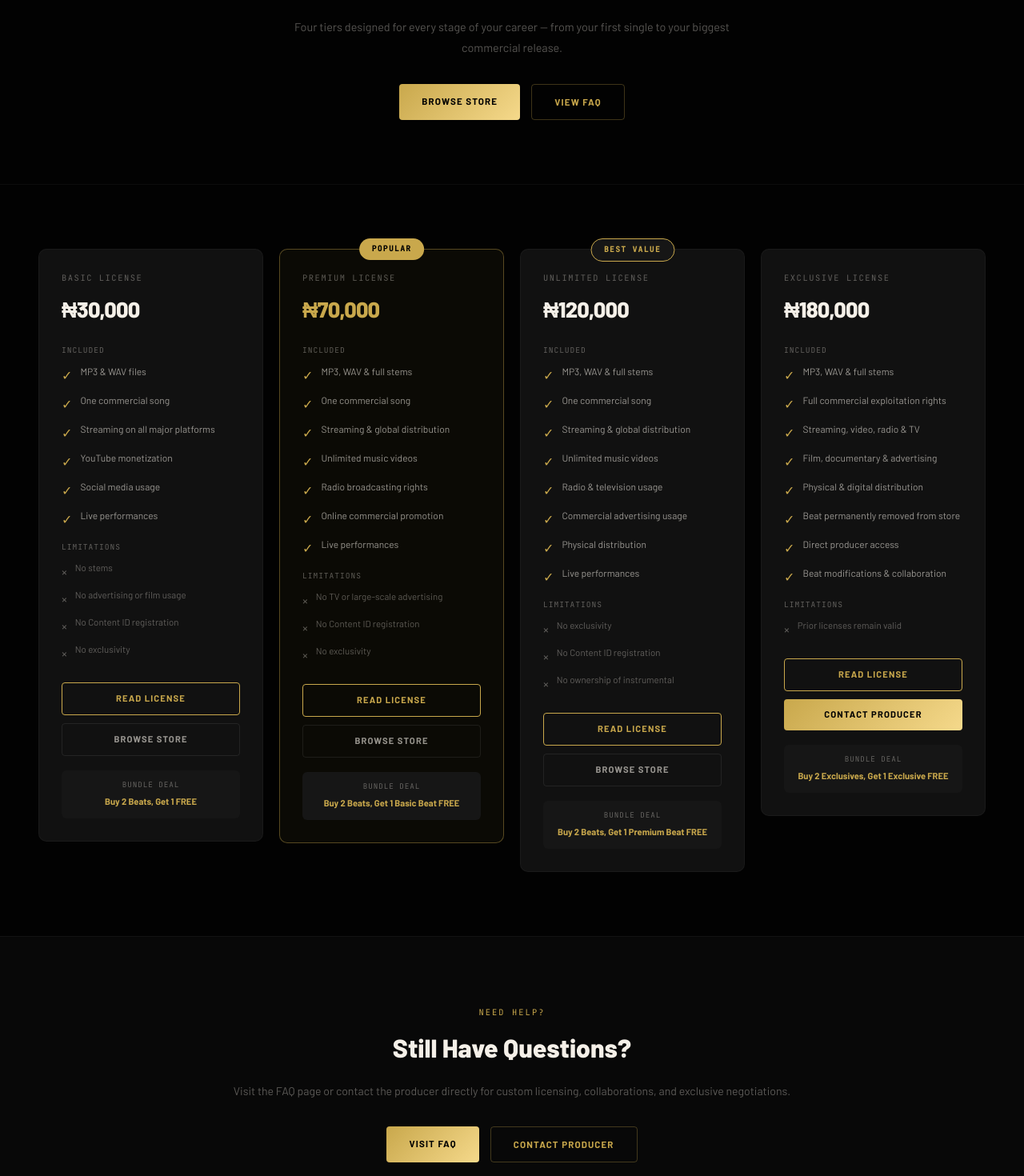
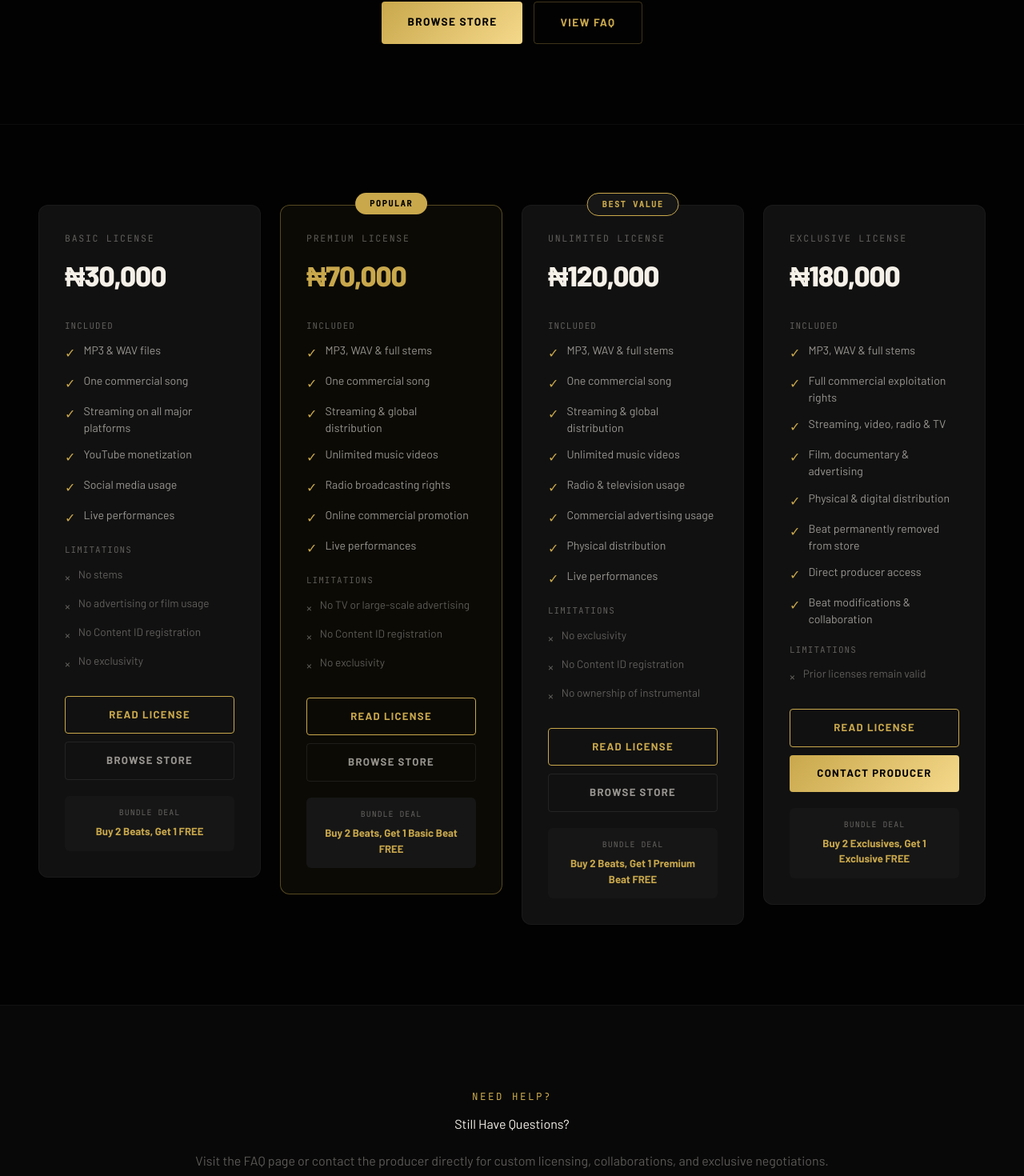
Before and after one commit to KingPsalmy/senior-man-kp, a Next.js app: page /licensing in a window 1280 px wide. Shown: the part 343-1813 px from the top of the page at 80% size. Built offline with nearby package versions, Linux system fonts and the light colour scheme; a web font is replaced by a local one.

Commit message:
feat: global font scale 18px base, improve licensing page typography

```diff
--- a/src/app/(public)/licensing/page.tsx
+++ b/src/app/(public)/licensing/page.tsx
@@ -264,27 +264,27 @@ export default function LicensingPage() {
       <section
         className="license-hero"
         style={{
-          padding: "120px 48px 80px",
+          padding: "140px 48px 100px",
           textAlign: "center",
           borderBottom: "1px solid var(--border-subtle)",
         }}
       >
-        <span style={{ color: "var(--gold)", fontSize: "0.65rem", fontFamily: "var(--font-mono)", letterSpacing: "0.3em", textTransform: "uppercase" }}>
+        <span style={{ color: "var(--gold)", fontSize: "0.78rem", fontFamily: "var(--font-mono)", letterSpacing: "0.3em", textTransform: "uppercase" }}>
           Licensing
         </span>
-        <h1 style={{ color: "var(--text-primary)", fontSize: "clamp(2.4rem, 5vw, 4rem)", fontWeight: 800, fontFamily: "var(--font-ui)", letterSpacing: "-0.03em", marginTop: "10px", marginBottom: "18px" }}>
+        <h1 style={{ color: "var(--text-primary)", marginTop: "14px", marginBottom: "20px" }}>
           Clear Licensing.
           <br />
           Real Ownership.
         </h1>
-        <p style={{ color: "var(--text-muted)", fontSize: "0.9rem", lineHeight: 1.8, maxWidth: "620px", margin: "0 auto", fontFamily: "var(--font-ui)" }}>
+        <p style={{ color: "var(--text-muted)", fontSize: "1.1rem", lineHeight: 1.8, maxWidth: "620px", margin: "0 auto 36px", fontFamily: "var(--font-ui)" }}>
           Four tiers designed for every stage of your career — from your first single to your biggest commercial release.
         </p>
-        <div style={{ display: "flex", justifyContent: "center", gap: "14px", marginTop: "32px", flexWrap: "wrap" }}>
-          <Link href="/store" style={{ padding: "13px 28px", background: "linear-gradient(135deg, #C9A84C, #F5D98B)", color: "#000", textDecoration: "none", borderRadius: "4px", fontSize: "0.72rem", fontWeight: 700, fontFamily: "var(--font-ui)", letterSpacing: "0.1em", textTransform: "uppercase" }}>
+        <div style={{ display: "flex", justifyContent: "center", gap: "14px", flexWrap: "wrap" }}>
+          <Link href="/store" style={{ padding: "15px 32px", background: "linear-gradient(135deg, #C9A84C, #F5D98B)", color: "#000", textDecoration: "none", borderRadius: "4px", fontSize: "0.85rem", fontWeight: 700, fontFamily: "var(--font-ui)", letterSpacing: "0.1em", textTransform: "uppercase" }}>
             Browse Store
           </Link>
-          <Link href="/faq" style={{ padding: "13px 28px", border: "1px solid rgba(201,168,76,0.3)", color: "var(--gold)", textDecoration: "none", borderRadius: "4px", fontSize: "0.72rem", fontWeight: 700, fontFamily: "var(--font-ui)", letterSpacing: "0.1em", textTransform: "uppercase" }}>
+          <Link href="/faq" style={{ padding: "15px 32px", border: "1px solid rgba(201,168,76,0.3)", color: "var(--gold)", textDecoration: "none", borderRadius: "4px", fontSize: "0.85rem", fontWeight: 700, fontFamily: "var(--font-ui)", letterSpacing: "0.1em", textTransform: "uppercase" }}>
             View FAQ
           </Link>
         </div>
@@ -293,12 +293,12 @@ export default function LicensingPage() {
       {/* License Cards */}
       <section
         className="license-section"
-        style={{ padding: "80px 48px" }}
+        style={{ padding: "100px 48px" }}
       >
-        <div style={{ maxWidth: "1200px", margin: "0 auto" }}>
+        <div style={{ maxWidth: "1280px", margin: "0 auto" }}>
           <div
             className="license-grid"
-            style={{ display: "grid", gridTemplateColumns: "repeat(4, 1fr)", gap: "20px", alignItems: "start" }}
+            style={{ display: "grid", gridTemplateColumns: "repeat(4, 1fr)", gap: "24px", alignItems: "start" }}
           >
             {licenses.map((item) => (
               <div
@@ -306,72 +306,98 @@ export default function LicensingPage() {
                 style={{
                   backgroundColor: item.popular ? "rgba(201,168,76,0.05)" : "var(--bg-card)",
                   border: `1px solid ${item.popular ? "rgba(201,168,76,0.4)" : "var(--border-subtle)"}`,
-                  borderRadius: "10px", padding: "28px", position: "relative",
+                  borderRadius: "12px", padding: "32px", position: "relative",
                 }}
               >
                 {item.tag && (
                   <div style={{
-                    position: "absolute", top: "-14px", left: "50%", transform: "translateX(-50%)",
+                    position: "absolute", top: "-16px", left: "50%", transform: "translateX(-50%)",
                     backgroundColor: item.type === "unlimited" ? "var(--bg-elevated)" : "var(--gold)",
                     color: item.type === "unlimited" ? "var(--gold)" : "#000",
                     border: item.type === "unlimited" ? "1px solid var(--gold)" : "none",
-                    fontSize: "0.6rem", fontWeight: 700, padding: "6px 16px", borderRadius: "20px",
+                    fontSize: "0.65rem", fontWeight: 700, padding: "6px 18px", borderRadius: "20px",
                     fontFamily: "var(--font-mono)", letterSpacing: "0.14em", whiteSpace: "nowrap",
                   }}>
                     {item.tag}
                   </div>
                 )}
 
-                <div style={{ color: "var(--text-muted)", fontSize: "0.65rem", letterSpacing: "0.15em", textTransform: "uppercase", fontFamily: "var(--font-mono)", marginBottom: "10px" }}>
+                <div style={{ color: "var(--text-muted)", fontSize: "0.72rem", letterSpacing: "0.15em", textTransform: "uppercase", fontFamily: "var(--font-mono)", marginBottom: "12px" }}>
                   {item.name}
                 </div>
 
-                <div style={{ color: item.popular ? "var(--gold)" : "var(--text-primary)", fontSize: "1.7rem", fontWeight: 800, fontFamily: "var(--font-ui)", letterSpacing: "-0.03em", marginBottom: "24px" }}>
+                <div style={{ color: item.popular ? "var(--gold)" : "var(--text-primary)", fontSize: "2.2rem", fontWeight: 800, fontFamily: "var(--font-ui)", letterSpacing: "-0.03em", marginBottom: "28px" }}>
                   {item.price}
                 </div>
 
-                <div style={{ marginBottom: "16px" }}>
-                  <div style={{ color: "var(--text-muted)", fontSize: "0.6rem", letterSpacing: "0.1em", textTransform: "uppercase", fontFamily: "var(--font-mono)", marginBottom: "10px" }}>Included</div>
-                  <div style={{ display: "flex", flexDirection: "column", gap: "10px" }}>
+                <div style={{ marginBottom: "20px" }}>
+                  <div style={{ color: "var(--text-muted)", fontSize: "0.68rem", letterSpacing: "0.1em", textTransform: "uppercase", fontFamily: "var(--font-mono)", marginBottom: "12px" }}>Included</div>
+                  <div style={{ display: "flex", flexDirection: "column", gap: "12px" }}>
                     {item.features.map((feature) => (
                       <div key={feature} style={{ display: "flex", gap: "10px", alignItems: "flex-start" }}>
                         <span style={{ color: "var(--gold)", marginTop: "2px", flexShrink: 0 }}>✓</span>
-                        <span style={{ color: "var(--text-secondary)", fontSize: "0.75rem", lineHeight: 1.5, fontFamily: "var(--font-ui)" }}>{feature}</span>
+                        <span style={{ color: "var(--text-secondary)", fontSize: "0.88rem", lineHeight: 1.5, fontFamily: "var(--font-ui)" }}>{feature}</span>
                       </div>
                     ))}
                   </div>
                 </div>
 
-                <div style={{ marginBottom: "24px" }}>
-                  <div style={{ color: "var(--text-muted)", fontSize: "0.6rem", letterSpacing: "0.1em", textTransform: "uppercase", fontFamily: "var(--font-mono)", marginBottom: "10px" }}>Limitations</div>
-                  <div style={{ display: "flex", flexDirection: "column", gap: "8px" }}>
+                <div style={{ marginBottom: "28px" }}>
+                  <div style={{ color: "var(--text-muted)", fontSize: "0.68rem", letterSpacing: "0.1em", textTransform: "uppercase", fontFamily: "var(--font-mono)", marginBottom: "12px" }}>Limitations</div>
+                  <div style={{ display: "flex", flexDirection: "column", gap: "10px" }}>
                     {item.restrictions.map((restriction) => (
                       <div key={restriction} style={{ display: "flex", gap: "10px", alignItems: "flex-start" }}>
                         <span style={{ color: "var(--text-muted)", marginTop: "2px", flexShrink: 0 }}>×</span>
-                        <span style={{ color: "var(--text-muted)", fontSize: "0.72rem", lineHeight: 1.5, fontFamily: "var(--font-ui)" }}>{restriction}</span>
+                        <span style={{ color: "var(--text-muted)", fontSize: "0.85rem", lineHeight: 1.5, fontFamily: "var(--font-ui)" }}>{restriction}</span>
                       </div>
                     ))}
                   </div>
                 </div>
 
-                <button onClick={() => setModalLicense(item.type)} style={{ width: "100%", padding: "11px", marginBottom: "10px", borderRadius: "4px", cursor: "pointer", border: "1px solid var(--gold)", backgroundColor: "transparent", color: "var(--gold)", fontSize: "0.7rem", fontWeight: 700, fontFamily: "var(--font-ui)", letterSpacing: "0.1em", textTransform: "uppercase" }}>
+                <button
+                  onClick={() => setModalLicense(item.type)}
+                  style={{
+                    width: "100%", padding: "13px", marginBottom: "10px",
+                    borderRadius: "4px", cursor: "pointer",
+                    border: "1px solid var(--gold)", backgroundColor: "transparent",
+                    color: "var(--gold)", fontSize: "0.82rem", fontWeight: 700,
+                    fontFamily: "var(--font-ui)", letterSpacing: "0.1em", textTransform: "uppercase",
+                  }}>
                   Read License
                 </button>
 
                 {item.type === "exclusive" ? (
-                  <a href="mailto:contact@seniormankp.com?subject=Exclusive License Inquiry" style={{ display: "block", width: "100%", padding: "11px", background: "linear-gradient(135deg, #C9A84C, #F5D98B)", borderRadius: "4px", color: "#000", textDecoration: "none", textAlign: "center", fontSize: "0.7rem", fontWeight: 700, fontFamily: "var(--font-ui)", letterSpacing: "0.1em", textTransform: "uppercase", boxSizing: "border-box" }}>
+                  <a
+                    href="mailto:contact@seniormankp.com?subject=Exclusive License Inquiry"
+                    style={{
+                      display: "block", width: "100%", padding: "13px",
+                      background: "linear-gradient(135deg, #C9A84C, #F5D98B)",
+                      borderRadius: "4px", color: "#000", textDecoration: "none",
+                      textAlign: "center", fontSize: "0.82rem", fontWeight: 700,
+                      fontFamily: "var(--font-ui)", letterSpacing: "0.1em",
+                      textTransform: "uppercase", boxSizing: "border-box",
+                    }}>
                     Contact Producer
                   </a>
                 ) : (
-                  <Link href="/store" style={{ display: "block", width: "100%", padding: "11px", border: "1px solid var(--border-dim)", borderRadius: "4px", color: "var(--text-secondary)", textDecoration: "none", textAlign: "center", fontSize: "0.7rem", fontWeight: 700, fontFamily: "var(--font-ui)", letterSpacing: "0.1em", textTransform: "uppercase", boxSizing: "border-box" }}>
+                  <Link
+                    href="/store"
+                    style={{
+                      display: "block", width: "100%", padding: "13px",
+                      border: "1px solid var(--border-dim)", borderRadius: "4px",
+                      color: "var(--text-secondary)", textDecoration: "none",
+                      textAlign: "center", fontSize: "0.82rem", fontWeight: 700,
+                      fontFamily: "var(--font-ui)", letterSpacing: "0.1em",
+                      textTransform: "uppercase", boxSizing: "border-box",
+                    }}>
                     Browse Store
                   </Link>
                 )}
 
                 {item.bulkDeal && (
-                  <div style={{ marginTop: "18px", padding: "12px", backgroundColor: "var(--bg-elevated)", borderRadius: "6px", textAlign: "center" }}>
-                    <div style={{ color: "var(--text-muted)", fontSize: "0.58rem", letterSpacing: "0.1em", textTransform: "uppercase", fontFamily: "var(--font-mono)", marginBottom: "5px" }}>Bundle Deal</div>
-                    <div style={{ color: "var(--gold)", fontSize: "0.7rem", fontWeight: 700, fontFamily: "var(--font-ui)", lineHeight: 1.5 }}>{item.bulkDeal}</div>
+                  <div style={{ marginTop: "20px", padding: "14px", backgroundColor: "var(--bg-elevated)", borderRadius: "6px", textAlign: "center" }}>
+                    <div style={{ color: "var(--text-muted)", fontSize: "0.62rem", letterSpacing: "0.1em", textTransform: "uppercase", fontFamily: "var(--font-mono)", marginBottom: "6px" }}>Bundle Deal</div>
+                    <div style={{ color: "var(--gold)", fontSize: "0.82rem", fontWeight: 700, fontFamily: "var(--font-ui)", lineHeight: 1.5 }}>{item.bulkDeal}</div>
                   </div>
                 )}
               </div>
@@ -383,19 +409,21 @@ export default function LicensingPage() {
       {/* FAQ CTA */}
       <section
         className="license-faq"
-        style={{ padding: "80px 48px", borderTop: "1px solid var(--border-subtle)", backgroundColor: "var(--bg-deep)" }}
+        style={{ padding: "100px 48px", borderTop: "1px solid var(--border-subtle)", backgroundColor: "var(--bg-deep)" }}
       >
         <div style={{ maxWidth: "820px", margin: "0 auto", textAlign: "center" }}>
-          <span style={{ color: "var(--gold)", fontSize: "0.65rem", fontFamily: "var(--font-mono)", letterSpacing: "0.2em", textTransform: "uppercase" }}>Need Help?</span>
-          <h2 style={{ color: "var(--text-primary)", fontSize: "2rem", fontWeight: 800, fontFamily: "var(--font-ui)", marginTop: "10px", marginBottom: "18px" }}>Still Have Questions?</h2>
-          <p style={{ color: "var(--text-muted)", fontSize: "0.88rem", lineHeight: 1.8, fontFamily: "var(--font-ui)", marginBottom: "32px" }}>
+          <span style={{ color: "var(--gold)", fontSize: "0.78rem", fontFamily: "var(--font-mono)", letterSpacing: "0.2em", textTransform: "uppercase" }}>Need Help?</span>
+          <h2 style={{ color: "var(--text-primary)", marginTop: "12px", marginBottom: "20px" }}>
+            Still Have Questions?
+          </h2>
+          <p style={{ color: "var(--text-muted)", fontSize: "1rem", lineHeight: 1.8, fontFamily: "var(--font-ui)", marginBottom: "36px" }}>
             Visit the FAQ page or contact the producer directly for custom licensing, collaborations, and exclusive negotiations.
           </p>
           <div style={{ display: "flex", justifyContent: "center", gap: "14px", flexWrap: "wrap" }}>
-            <Link href="/faq" style={{ padding: "13px 28px", background: "linear-gradient(135deg, #C9A84C, #F5D98B)", color: "#000", textDecoration: "none", borderRadius: "4px", fontSize: "0.72rem", fontWeight: 700, fontFamily: "var(--font-ui)", letterSpacing: "0.1em", textTransform: "uppercase" }}>
+            <Link href="/faq" style={{ padding: "15px 32px", background: "linear-gradient(135deg, #C9A84C, #F5D98B)", color: "#000", textDecoration: "none", borderRadius: "4px", fontSize: "0.85rem", fontWeight: 700, fontFamily: "var(--font-ui)", letterSpacing: "0.1em", textTransform: "uppercase" }}>
               Visit FAQ
             </Link>
-            <a href="mailto:contact@seniormankp.com" style={{ padding: "13px 28px", border: "1px solid rgba(201,168,76,0.3)", color: "var(--gold)", textDecoration: "none", borderRadius: "4px", fontSize: "0.72rem", fontWeight: 700, fontFamily: "var(--font-ui)", letterSpacing: "0.1em", textTransform: "uppercase" }}>
+            <a href="mailto:contact@seniormankp.com" style={{ padding: "15px 32px", border: "1px solid rgba(201,168,76,0.3)", color: "var(--gold)", textDecoration: "none", borderRadius: "4px", fontSize: "0.85rem", fontWeight: 700, fontFamily: "var(--font-ui)", letterSpacing: "0.1em", textTransform: "uppercase" }}>
               Contact Producer
             </a>
           </div>
@@ -404,16 +432,16 @@ export default function LicensingPage() {
 
       {/* License Modal */}
       {modalLicense && (
-        <div style={{ position: "fixed", inset: 0, zIndex: 100, backgroundColor: "rgba(0,0,0,0.9)", backdropFilter: "blur(8px)", display: "flex", alignItems: "center", justifyContent: "center", padding: "24px" }}>
-          <div style={{ backgroundColor: "var(--bg-card)", border: "1px solid rgba(201,168,76,0.25)", borderRadius: "12px", width: "100%", maxWidth: "680px", maxHeight: "80vh", overflow: "hidden", display: "flex", flexDirection: "column" }}>
-            <div style={{ padding: "20px 28px", borderBottom: "1px solid var(--border-subtle)", display: "flex", alignItems: "center", justifyContent: "space-between" }}>
-              <h2 style={{ color: "var(--text-primary)", fontSize: "0.9rem", fontWeight: 700, fontFamily: "var(--font-ui)" }}>
+        <div style={{ position: "fixed", inset: 0, zIndex: 100, backgroundColor: "rgba(0,0,0,0.92)", backdropFilter: "blur(8px)", display: "flex", alignItems: "center", justifyContent: "center", padding: "24px" }}>
+          <div style={{ backgroundColor: "var(--bg-card)", border: "1px solid rgba(201,168,76,0.25)", borderRadius: "12px", width: "100%", maxWidth: "720px", maxHeight: "82vh", overflow: "hidden", display: "flex", flexDirection: "column" }}>
+            <div style={{ padding: "24px 32px", borderBottom: "1px solid var(--border-subtle)", display: "flex", alignItems: "center", justifyContent: "space-between" }}>
+              <h3 style={{ color: "var(--text-primary)", fontFamily: "var(--font-ui)" }}>
                 {licenses.find((l) => l.type === modalLicense)?.name} Agreement
-              </h2>
-              <button onClick={() => setModalLicense(null)} style={{ background: "none", border: "none", color: "var(--text-muted)", cursor: "pointer", fontSize: "1.1rem" }}>✕</button>
+              </h3>
+              <button onClick={() => setModalLicense(null)} style={{ background: "none", border: "none", color: "var(--text-muted)", cursor: "pointer", fontSize: "1.3rem", lineHeight: 1 }}>✕</button>
             </div>
-            <div style={{ padding: "24px 28px", overflowY: "auto", flex: 1 }}>
-              <pre style={{ whiteSpace: "pre-wrap", wordBreak: "break-word", color: "var(--text-secondary)", fontSize: "0.78rem", lineHeight: 1.8, fontFamily: "var(--font-ui)" }}>
+            <div style={{ padding: "28px 32px", overflowY: "auto", flex: 1 }}>
+              <pre style={{ whiteSpace: "pre-wrap", wordBreak: "break-word", color: "var(--text-secondary)", fontSize: "0.9rem", lineHeight: 1.9, fontFamily: "var(--font-ui)" }}>
                 {licenseTexts[modalLicense]}
               </pre>
             </div>
```
